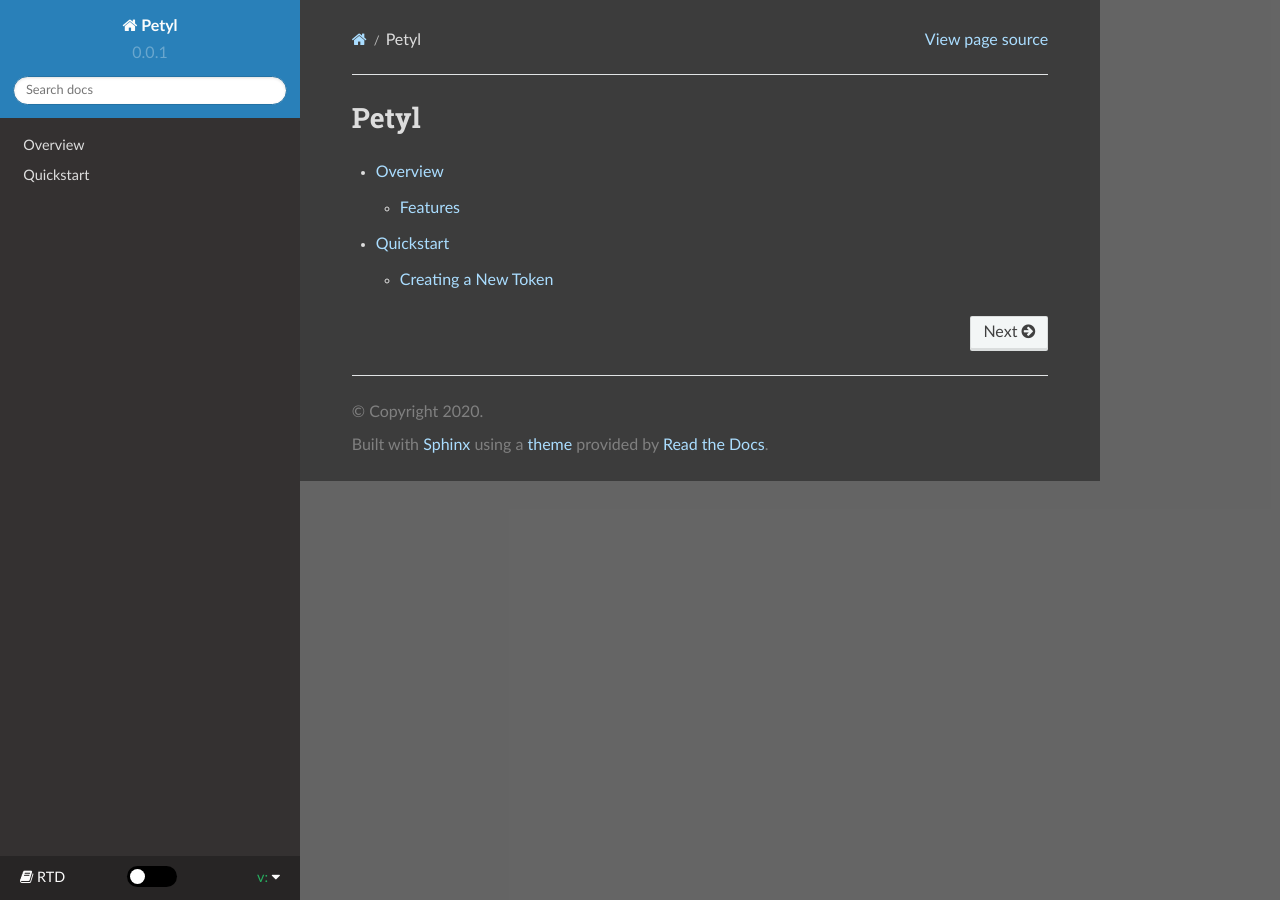
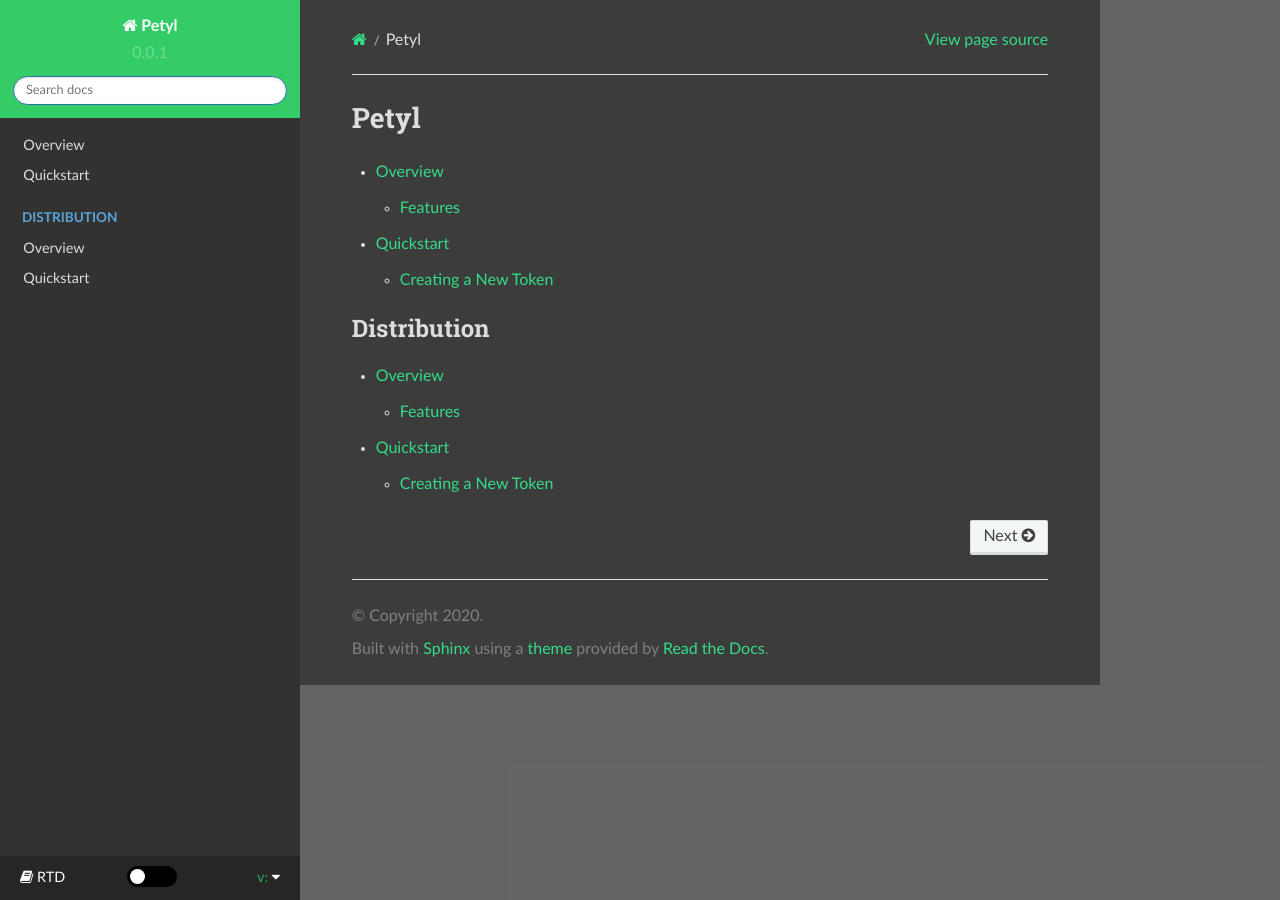
Before and after one commit to lana-shanghai/Petyl, a Sphinx documentation site: the page built from docs/toctree.rst, in a window 1280 px wide. Built offline with Sphinx 7.4.7 and the Read the Docs theme 2.0.0, drawn with Linux system fonts in a browser that asks for light colours.

Commit message:
Added colour to branches in docs theme

```diff
--- a/docs/_static/css/dark.css
+++ b/docs/_static/css/dark.css
@@ -2,7 +2,7 @@
 
 a,
 a:visited {
-    color: #aaddff;
+    color: #33dd88;
 }
 
 
@@ -145,7 +145,7 @@ pre {
 /* notes, warnings, hints */
 
 .hint .admonition-title {
-    background: #2aa87c !important;
+    background: #33dd88 !important;
 }
 
 .warning .admonition-title {
@@ -153,7 +153,7 @@ pre {
 }
 
 .admonition-title {
-    background: #3a7ca8 !important;
+    background: #226633 !important;
 }
 
 .admonition,
@@ -169,11 +169,11 @@ pre {
 }
 
 .sidebar {
-    background-color: #191919 !important;
+    background-color: #111 !important;
 }
 
 .sidebar-title {
-    background-color: #2b2b2b !important;
+    background-color: #222 !important;
 }
 
 .wy-menu-vertical a {
@@ -205,3 +205,9 @@ pre {
 .toc-backref {
     color: grey !important;
 }
+
+/* Petyl theme */
+
+.wy-side-nav-search {
+    background: #33cc66;
+}
--- a/docs/quickstart.rst
+++ b/docs/quickstart.rst
@@ -19,4 +19,4 @@ The first step to using Petyl is to create a new toke.
 
     $ petyl init
 
-You can visit the "`Petyl Venture Studio <https://petyl.com>`",
+You can visit the "`Petyl Venture Studio <https://petyl.com>`_",
--- a/docs/toctree.rst
+++ b/docs/toctree.rst
@@ -23,6 +23,12 @@ Petyl
     :caption: Tokens
     :maxdepth: 2
 
+.. toctree::
+    :caption: Distribution
+    :maxdepth: 2
+
+    Overview <index.rst>
+    quickstart.rst
 
 .. toctree::
     :caption: Testing
```
